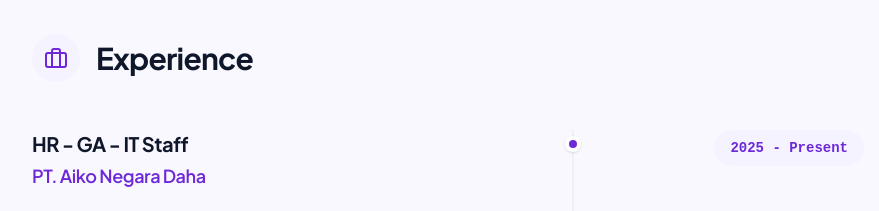
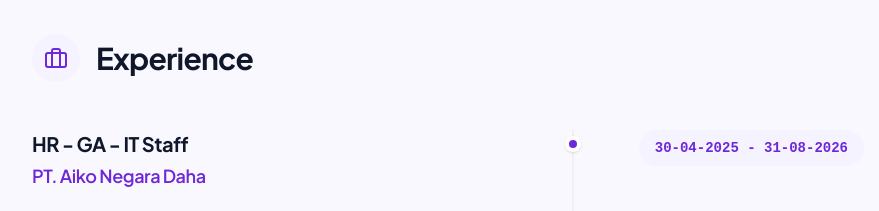
Before and after one commit to Irsyad10/portofolio, a React (Vite) app: page / in a window 1280 px wide. Shown: the part 2620-2831 px from the top of the page, without its empty margins (192-1071 px from the left). Built offline with nearby package versions, Linux system fonts and the light colour scheme.

Commit message:
Update experience dates for PT Aiko Negara Daha

```diff
--- a/src/pages/ExperienceEducation.jsx
+++ b/src/pages/ExperienceEducation.jsx
@@ -6,7 +6,7 @@ const ExperienceEducation = () => {
     {
       role: "HR - GA - IT Staff",
       company: "PT. Aiko Negara Daha",
-      period: "2025 - Present",
+      period: "30-04-2025 - 31-08-2026",
       description: "At PT. Aiko Negara Daha, I am assigned to support three main areas: Human Resources, General Affairs, and Information Technology. My primary responsibility is in IT as a website developer, where I contributed to the development and management of the company website: https://www.akira.co.id/. In the General Affairs division, I check office facilities and ensure employee needs are met, including monitoring workplace conditions and assisting with operational requirements. In the Human Resources division, I make important announcements to employees, especially when there are sudden or urgent situations requiring immediate communication."
     },
     {
```
